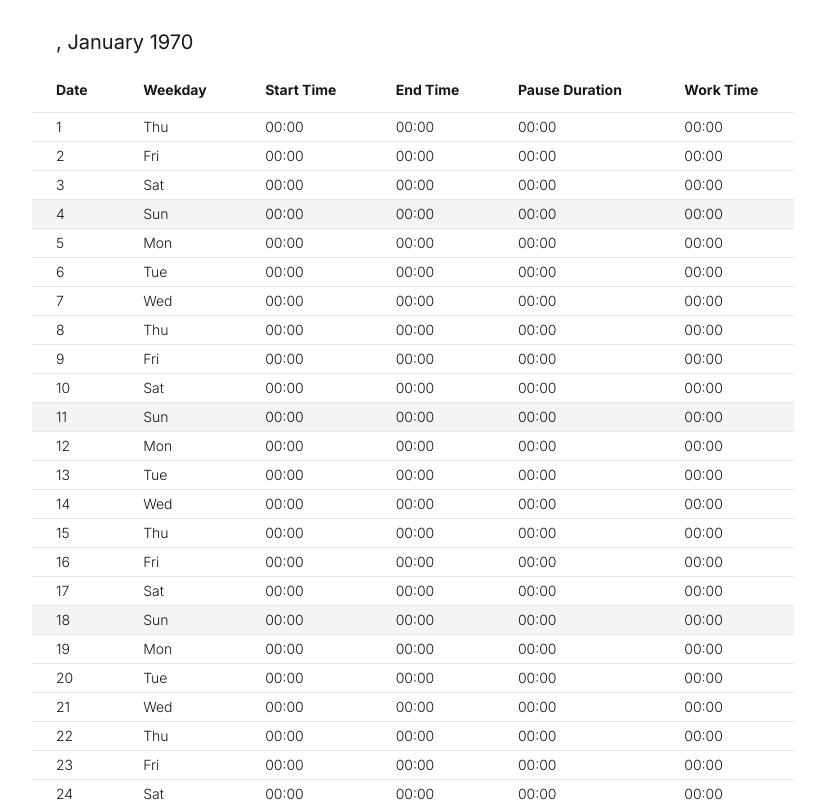
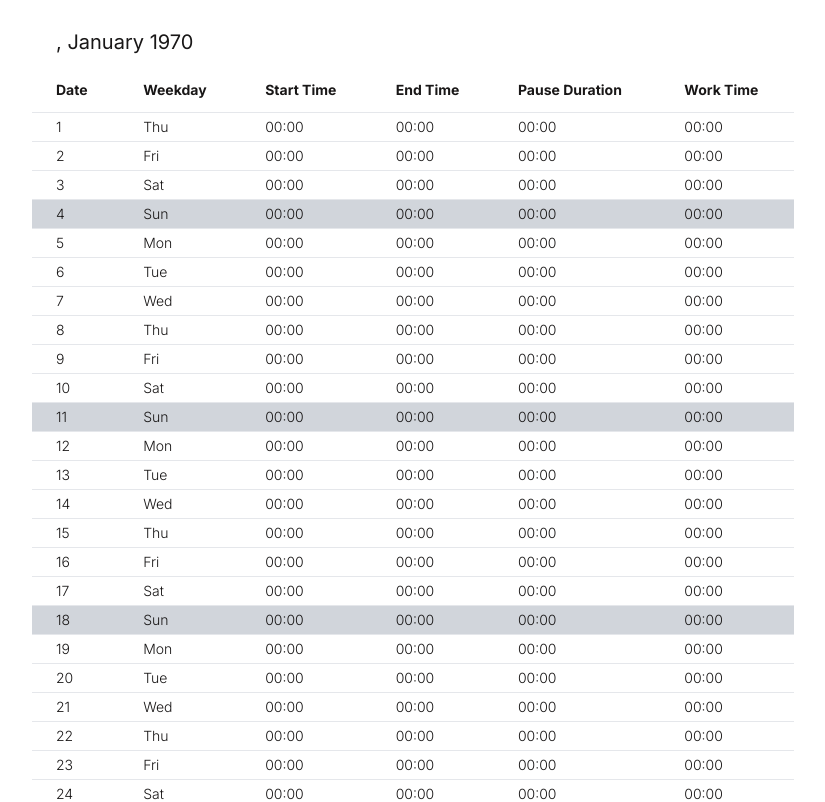
Before and after one commit to mariskoch/TimeTracking, a Next.js app: page /view in a window 1280 px wide. Shown: the top 802 px of the page, without its empty margins (227-1052 px from the left). Built offline with nearby package versions, Linux system fonts and the light colour scheme; no server answers; the database is empty; sample sign-in values are in the browser's storage.

Commit message:
completed sunday gray-scaling

```diff
--- a/app/(view)/view/page.tsx
+++ b/app/(view)/view/page.tsx
@@ -111,7 +111,7 @@ const View = async ({
                         <tbody>
                         {tableData.map((rowData, index) => {
                             return (
-                                <tr key={index} className={`border-b ${rowData.weekday === Weekday.Sunday && TimeHoursMinutes(rowData.startTime) === '00:00' ? 'bg-gray-100' : ''}`}>
+                                <tr key={index} className={`border-b ${rowData.weekday === Weekday.Sunday && TimeHoursMinutes(rowData.startTime) === '00:00' ? 'bg-gray-300' : ''}`}>
                                     <td className='whitespace-nowrap px-6 py-1'>{rowData.day.getDate()}</td>
                                     <td className='whitespace-nowrap px-6 py-1'>{rowData.weekday}</td>
                                     <td className='whitespace-nowrap px-6 py-1'>{TimeHoursMinutes(rowData.startTime)}</td>
```
